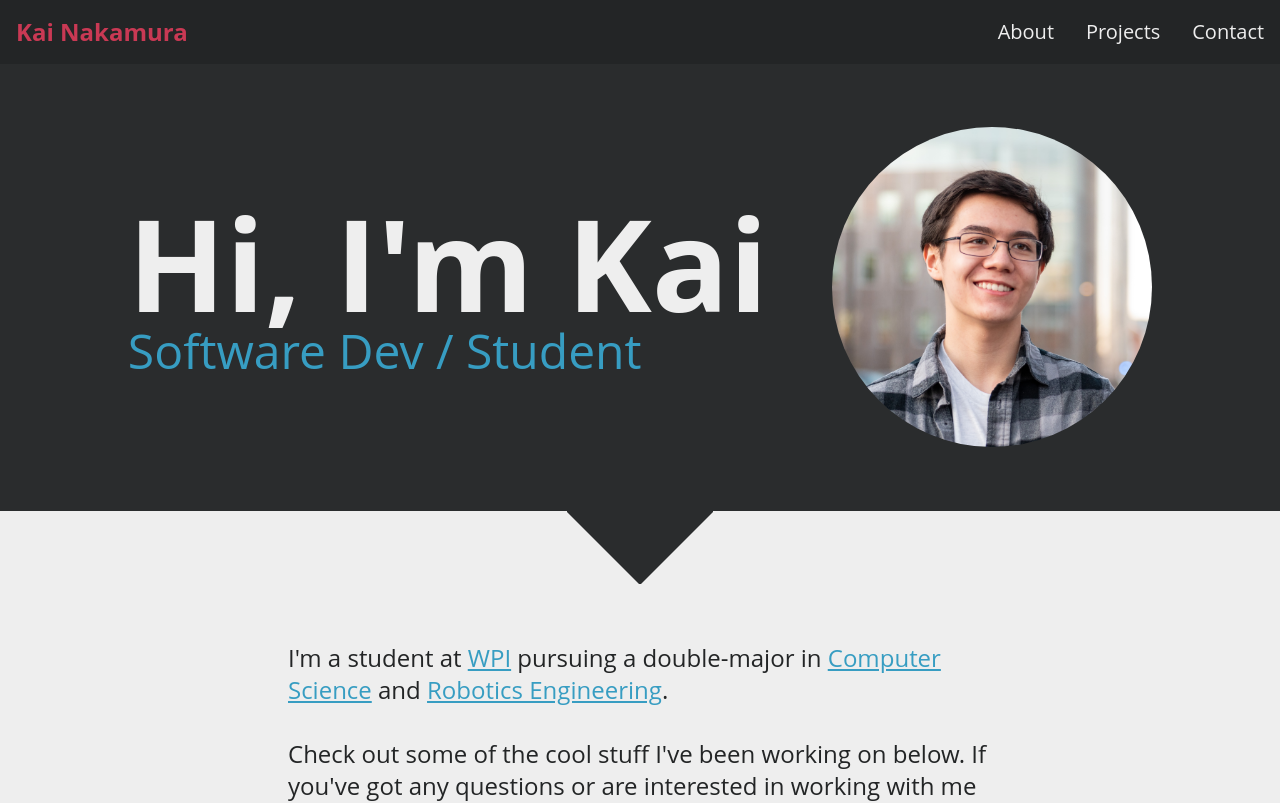
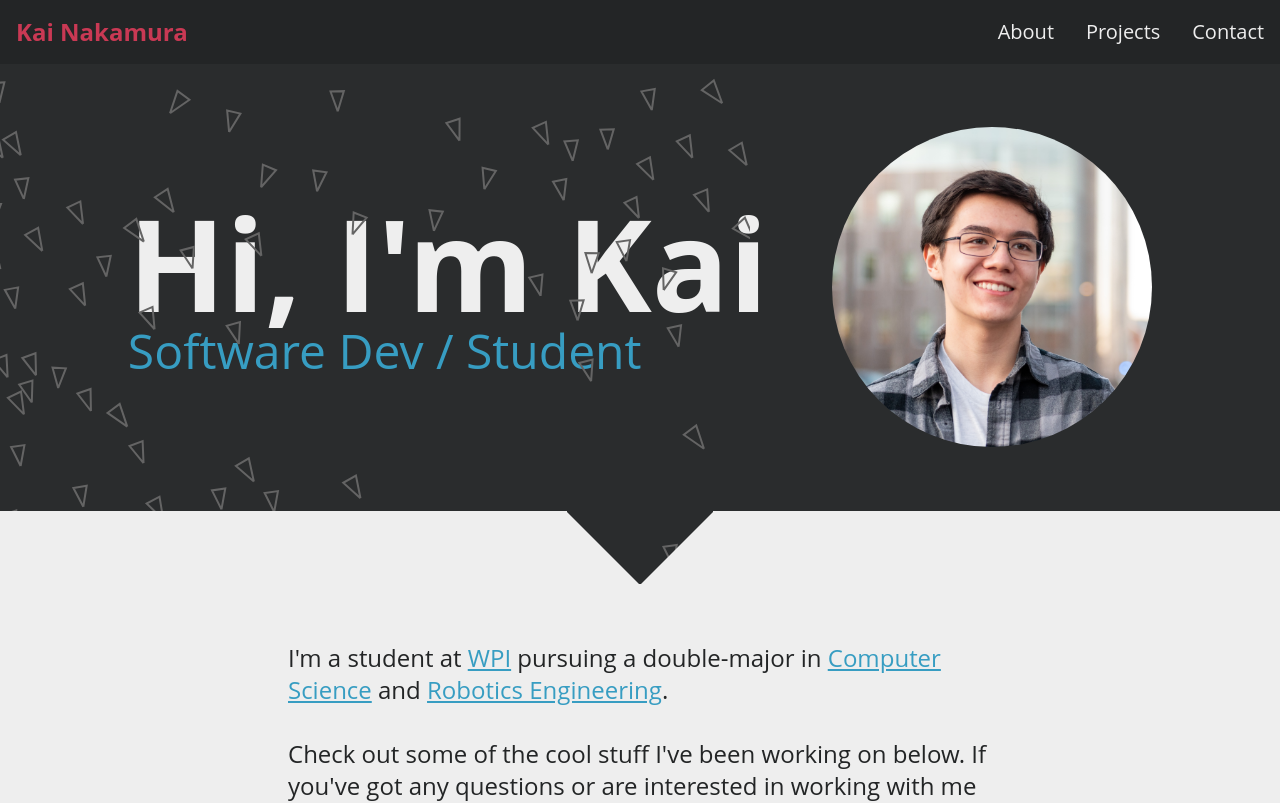
Before and after one commit to KaiNakamura/kainakamura.com, a Next.js app: page / in a window 1280 px wide. Shown: the top 803 px of the page. Built offline with nearby package versions, Linux system fonts and the light colour scheme.

Commit message:
Add boids

```diff
--- a/components/Boids.tsx
+++ b/components/Boids.tsx
@@ -1,10 +1,17 @@
 "use client";
 
 import { MouseMove, Setup, Update, useCanvas } from "@hooks/useCanvas";
+import Boid from "@util/Boid";
 import Cursor from "@util/Cursor";
-import { useState } from "react";
+
+const NUM_BOIDS = 100;
 
 const cursor = new Cursor();
+const boids = new Array<Boid>(NUM_BOIDS);
+
+for (let i = 0; i < NUM_BOIDS; i++) {
+  boids[i] = new Boid();
+}
 
 const Boids = () => {
   const { canvasRef } = useCanvas(
@@ -17,11 +24,14 @@ const Boids = () => {
 
   function setup({ context, canvas }: Setup) {
     cursor.setup({ context, canvas });
+    boids.forEach((boid) => boid.setup({ context, canvas }));
   }
 
   function update({ context, canvas }: Update) {
     context.clearRect(0, 0, canvas.width, canvas.height);
     cursor.update({ context, canvas });
+    boids.forEach((boid) => boid.flock(boids, cursor));
+    boids.forEach((boid) => boid.update({ context, canvas }));
   }
 
   function onMouseMove({ context, canvas, point }: MouseMove) {
--- a/components/Hero.tsx
+++ b/components/Hero.tsx
@@ -1,5 +1,5 @@
+import Boids from "@components/Boids";
 import Image from "next/image";
-import Boids from "@components/Boids";
 
 export default function Hero() {
   return (
--- /dev/null
+++ b/util/Boid.ts
@@ -0,0 +1,134 @@
+import { Setup, Update } from "@hooks/useCanvas";
+import Vector from "@util/Vector";
+import Canvas from "@util/Canvas";
+import Cursor, { CURSOR_RADIUS } from "@util/Cursor";
+
+const PERCEPTION_RADIUS = 75;
+const ALIGNMENT_STRENGTH = 1.2;
+const COHESION_STRENGTH = 0.8;
+const SEPARATION_STRENGTH = 1.0;
+const MAX_ACCELERATION = 0.4;
+const MAX_SPEED = 3;
+const BOID_SIZE = 20;
+
+export default class Boid {
+  position: Vector;
+  velocity: Vector;
+  acceleration: Vector;
+  size: number;
+
+  constructor() {
+    this.position = new Vector(0, 0);
+    this.velocity = new Vector(0, 0);
+    this.acceleration = new Vector(0, 0);
+    this.size = BOID_SIZE;
+  }
+
+  setup({ context, canvas }: Setup) {
+    this.position.set(
+      Math.random() * canvas.width,
+      Math.random() * canvas.height
+    );
+    this.velocity.set(Math.random(), Math.random());
+  }
+
+  update({ context, canvas }: Update) {
+    this.position.add(this.velocity);
+    this.acceleration.limit(MAX_ACCELERATION);
+    this.velocity.add(this.acceleration);
+    this.velocity.limit(MAX_SPEED);
+    this.acceleration.set(0, 0);
+    this.wrapAroundEdges(canvas);
+
+    let direction = this.velocity.copy().normalize();
+
+    context.strokeStyle = "#646464";
+    context.fillStyle = "rgba(0, 0, 0, 0)";
+    context.lineWidth = 2;
+    context.beginPath();
+    context.moveTo(
+      this.position.x + this.size * direction.x,
+      this.position.y + this.size * direction.y
+    );
+    context.lineTo(
+      this.position.x - (this.size * direction.y) / 3.0,
+      this.position.y + (this.size * direction.x) / 3.0
+    );
+    context.lineTo(
+      this.position.x + (this.size * direction.y) / 3.0,
+      this.position.y - (this.size * direction.x) / 3.0
+    );
+    context.lineTo(
+      this.position.x + this.size * direction.x,
+      this.position.y + this.size * direction.y
+    );
+    context.stroke();
+  }
+
+  flock(boids: Array<Boid>, cursor: Cursor) {
+    let alignment = new Vector(0, 0);
+    let cohesion = new Vector(0, 0);
+    let separation = new Vector(0, 0);
+    let total = 0;
+    let cursorDistance = this.position.dist(cursor.position);
+    if (cursorDistance < CURSOR_RADIUS && cursorDistance > 0) {
+      if (cursor.mouseDown) {
+        cohesion.add(cursor.position);
+        cohesion.sub(this.position);
+      } else {
+        let difference = this.position.copy().sub(cursor.position);
+        difference.div(cursorDistance);
+        separation.add(difference);
+      }
+    } else {
+      boids.forEach((other) => {
+        let distance = this.position.dist(other.position);
+        if (other !== this && distance < PERCEPTION_RADIUS && distance > 0) {
+          alignment.add(other.velocity);
+          cohesion.add(other.position);
+          let difference = this.position.copy().sub(other.position);
+          difference.div(distance);
+          separation.add(difference);
+          total++;
+        }
+      });
+    }
+    if (total > 0) {
+      alignment.setMag(MAX_SPEED);
+      alignment.sub(this.velocity);
+      alignment.limit(MAX_ACCELERATION);
+      alignment.scale(ALIGNMENT_STRENGTH);
+
+      cohesion.div(total);
+      cohesion.sub(this.position);
+      cohesion.setMag(MAX_SPEED);
+      cohesion.sub(this.velocity);
+      cohesion.limit(MAX_ACCELERATION);
+      cohesion.scale(COHESION_STRENGTH);
+
+      separation.div(total);
+      separation.setMag(MAX_SPEED);
+      separation.sub(this.velocity);
+      separation.limit(MAX_ACCELERATION);
+      separation.scale(SEPARATION_STRENGTH);
+    }
+
+    this.acceleration.add(alignment);
+    this.acceleration.add(cohesion);
+    this.acceleration.add(separation);
+  }
+
+  wrapAroundEdges(canvas: Canvas) {
+    if (this.position.x > canvas.width + this.size) {
+      this.position.x = -this.size;
+    } else if (this.position.x < -this.size) {
+      this.position.x = canvas.width + this.size;
+    }
+
+    if (this.position.y > canvas.height + this.size) {
+      this.position.y = -this.size;
+    } else if (this.position.y < -this.size) {
+      this.position.y = canvas.height + this.size;
+    }
+  }
+}
--- a/util/Cursor.ts
+++ b/util/Cursor.ts
@@ -1,17 +1,17 @@
 import { MouseMove, Setup, Update } from "@hooks/useCanvas";
-import Point from "@util/Point";
+import Vector from "@util/Vector";
 
+export const CURSOR_RADIUS = 100;
 const ANIMATION_FRAMES = 12.0;
-const RADIUS = 100;
 
 export default class Cursor {
-  position: Point;
+  position: Vector;
   mouseDown: boolean;
   animationFrame: number;
 
   constructor() {
     // Start cursor off canvas
-    this.position = { x: -RADIUS, y: -RADIUS };
+    this.position = new Vector(-CURSOR_RADIUS, -CURSOR_RADIUS);
 
     this.mouseDown = false;
 
@@ -21,32 +21,39 @@ export default class Cursor {
   setup({ context }: Setup) {}
 
   update({ context }: Update) {
+    this.updatePositionIfMobile();
+
     if (this.mouseDown && this.animationFrame < ANIMATION_FRAMES) {
       this.animationFrame++;
     } else if (!this.mouseDown && this.animationFrame > 0) {
       this.animationFrame--;
     }
 
-    let position = this.getPosition();
     let ease = this.easeInOutQuad();
-    let r = RADIUS / 8.0 + 2 * ease;
+    let r = CURSOR_RADIUS / 8.0 + 2 * ease;
     let endAngle = 2 * Math.PI;
 
     context.strokeStyle = "#646464";
     context.fillStyle = "rgba(0, 0, 0, 0)";
     context.lineWidth = 2;
     context.beginPath();
-    context.arc(position.x, position.y, RADIUS - ease, 0, endAngle);
+    context.arc(
+      this.position.x,
+      this.position.y,
+      CURSOR_RADIUS - ease,
+      0,
+      endAngle
+    );
     context.stroke();
 
     context.fillStyle = "#646464";
     context.beginPath();
-    context.ellipse(position.x, position.y, r, r, 0, 0, endAngle);
+    context.ellipse(this.position.x, this.position.y, r, r, 0, 0, endAngle);
     context.fill();
   }
 
   onMouseMove({ point }: MouseMove) {
-    this.position = point;
+    this.position.set(point.x, point.y);
   }
 
   onMouseDown() {
@@ -57,7 +64,7 @@ export default class Cursor {
     this.mouseDown = false;
   }
 
-  getPosition(): Point {
+  updatePositionIfMobile() {
     const isMobile = () => {
       const toMatch = [
         /Android/i,
@@ -75,9 +82,7 @@ export default class Cursor {
     };
 
     if (isMobile() && !this.mouseDown) {
-      return { x: -RADIUS, y: -RADIUS };
-    } else {
-      return this.position;
+      this.position.set(-CURSOR_RADIUS, -CURSOR_RADIUS);
     }
   }
 
--- /dev/null
+++ b/util/Vector.ts
@@ -0,0 +1,83 @@
+export default class Vector {
+  x: number;
+  y: number;
+
+  constructor(x: number, y: number) {
+    this.x = x;
+    this.y = y;
+  }
+
+  copy(): Vector {
+    return new Vector(this.x, this.y);
+  }
+
+  set(x: number, y: number): Vector {
+    this.x = x;
+    this.y = y;
+    return this;
+  }
+
+  add(other: Vector): Vector {
+    this.x += other.x;
+    this.y += other.y;
+    return this;
+  }
+
+  sub(other: Vector): Vector {
+    this.x -= other.x;
+    this.y -= other.y;
+    return this;
+  }
+
+  scale(scale: number): Vector {
+    this.x *= scale;
+    this.y *= scale;
+    return this;
+  }
+
+  div(div: number): Vector {
+    this.x /= div;
+    this.y /= div;
+    return this;
+  }
+
+  dot(other: Vector): number {
+    return this.x * other.x + this.y * other.y;
+  }
+
+  cross(other: Vector): number {
+    return this.x * other.y - this.y * other.x;
+  }
+
+  mag(): number {
+    return Math.sqrt(this.x * this.x + this.y * this.y);
+  }
+
+  normalize(): Vector {
+    this.x /= this.mag();
+    this.y /= this.mag();
+    return this;
+  }
+
+  limit(limit: number): Vector {
+    let magnitude = this.mag();
+    if (magnitude > limit) {
+      this.x /= magnitude;
+      this.y /= magnitude;
+    }
+    return this;
+  }
+
+  setMag(mag: number): Vector {
+    let oldMag = this.mag();
+    this.x = (this.x * mag) / oldMag;
+    this.y = (this.y * mag) / oldMag;
+    return this;
+  }
+
+  dist(other: Vector): number {
+    let dx = other.x - this.x;
+    let dy = other.y - this.y;
+    return Math.sqrt(dx * dx + dy * dy);
+  }
+}
```
